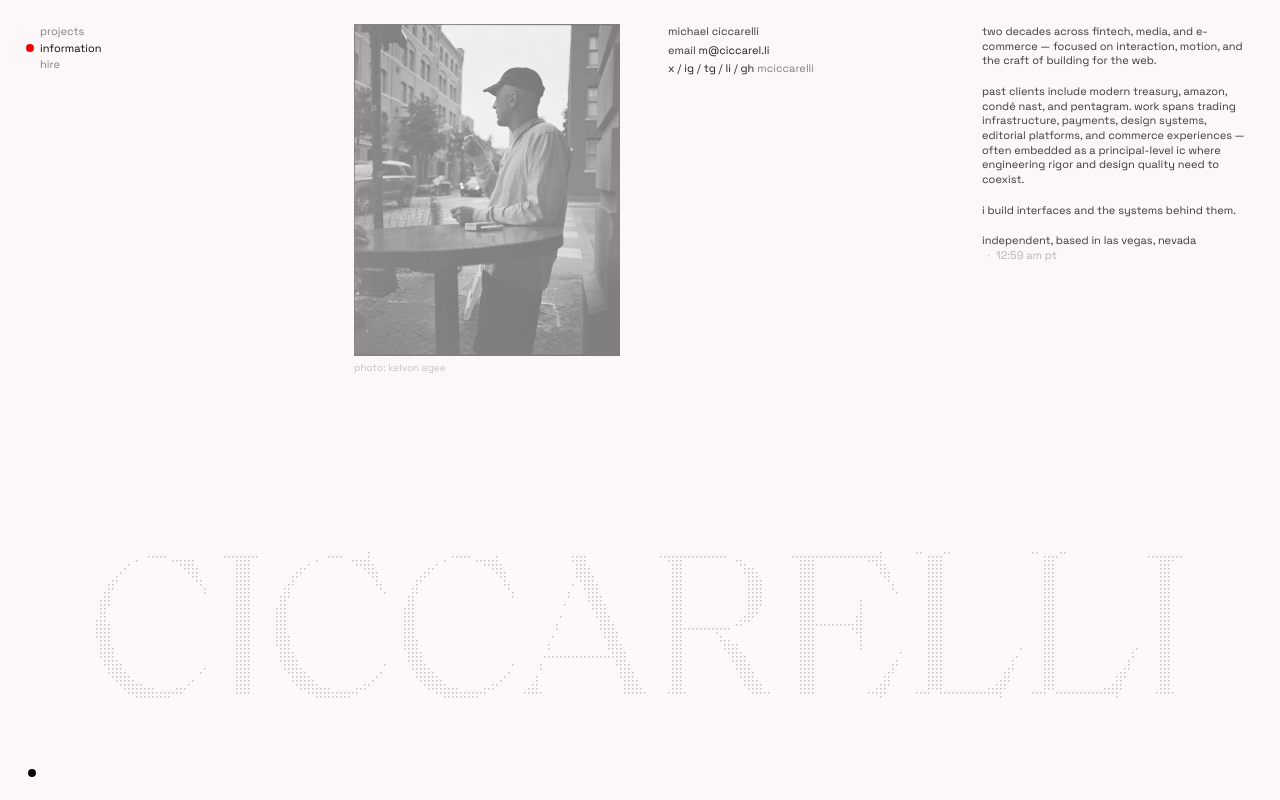
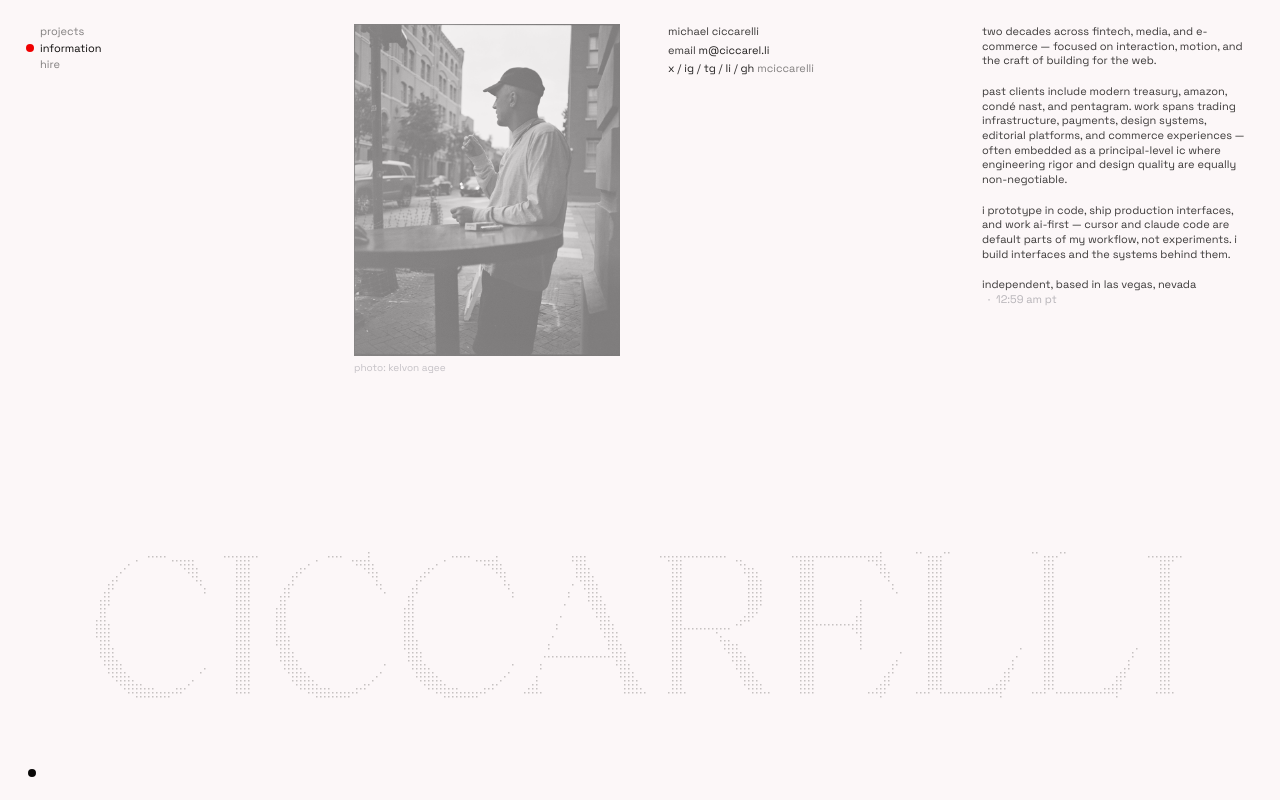
Before and after one commit to mciccarelli/personal-site, a Next.js app: page /information in a window 1280 px wide. Built offline with nearby package versions, Linux system fonts and the light colour scheme.

Commit message:
update copy

```diff
--- a/app/information/page.tsx
+++ b/app/information/page.tsx
@@ -13,8 +13,8 @@ export const metadata: Metadata = {
 
 const aboutParagraphs = [
   'two decades across fintech, media, and e-commerce — focused on interaction, motion, and the craft of building for the web.',
-  'past clients include modern treasury, amazon, condé nast, and pentagram. work spans trading infrastructure, payments, design systems, editorial platforms, and commerce experiences — often embedded as a principal-level ic where engineering rigor and design quality need to coexist.',
-  'i build interfaces and the systems behind them.',
+  'past clients include modern treasury, amazon, condé nast, and pentagram. work spans trading infrastructure, payments, design systems, editorial platforms, and commerce experiences — often embedded as a principal-level ic where engineering rigor and design quality are equally non-negotiable.',
+  'i prototype in code, ship production interfaces, and work ai-first — cursor and claude code are default parts of my workflow, not experiments. i build interfaces and the systems behind them.',
 ];
 
 export default function InformationPage() {
--- a/data.json
+++ b/data.json
@@ -25,7 +25,7 @@
 		},
 		{
 			"title": "embedded ic",
-			"description": "principal-level frontend, embedded in your team — where design quality and engineering rigor are equally non-negotiable.",
+			"description": "principal-level frontend, embedded in your team — where engineering rigor and design quality need to coexist.",
 			"deliverables": [
 				"product development",
 				"architecture",
@@ -85,7 +85,7 @@
 			"title": "bankroll.fyi",
 			"role": "Design & Development",
 			"url": "https://bankroll.fyi",
-			"description": "i built this for myself. log your sessions, track your roi, know your numbers.",
+			"description": "i built this for myself. log sessions, manage your ledger, track roi, and access tools — all in one place.",
 			"technologies": "Next.js, Tailwind, Base UI, Supabase",
 			"image": "/projects/bankrollfyi.png"
 		},
```
